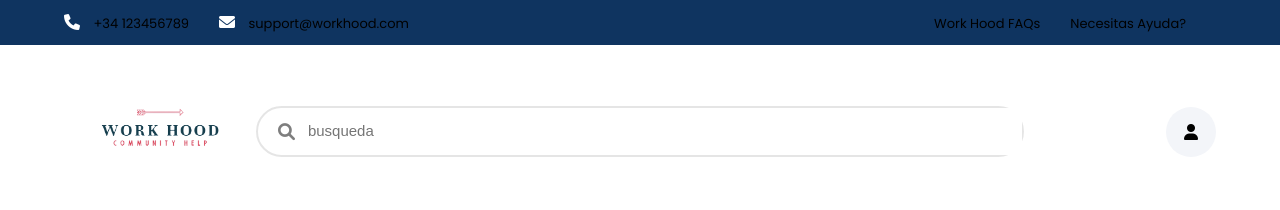
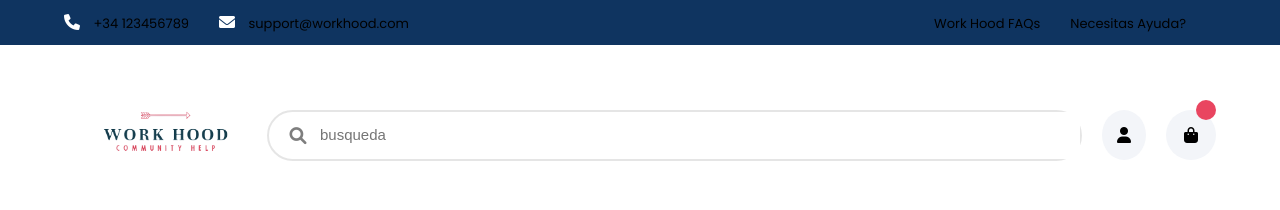
Before and after one commit to AnaPozo/workhood-equipo9, a React (Create React App) app: page / in a window 1280 px wide. Shown: the top 210 px of the page. Built offline with nearby package versions, Linux system fonts and the light colour scheme.

Commit message:
cart restored

```diff
--- a/src/common/header/Search.jsx
+++ b/src/common/header/Search.jsx
@@ -51,9 +51,13 @@ const Search = ({ CartItem }) => {
               onChange={handleSearchChange}
             />
           </div>
-          <div className="icon f_flex width">
-            <i className="fa fa-user icon-circle"></i>
 
+          <i className='fa fa-user icon-circle'></i>
+          <div className='cart'>
+            <Link to='/cart'>
+              <i className='fa fa-shopping-bag icon-circle'></i>
+              <span>{CartItem.length === 0 ? "" : CartItem.length}</span>
+            </Link>
           </div>
         </div>
       </section>
```
